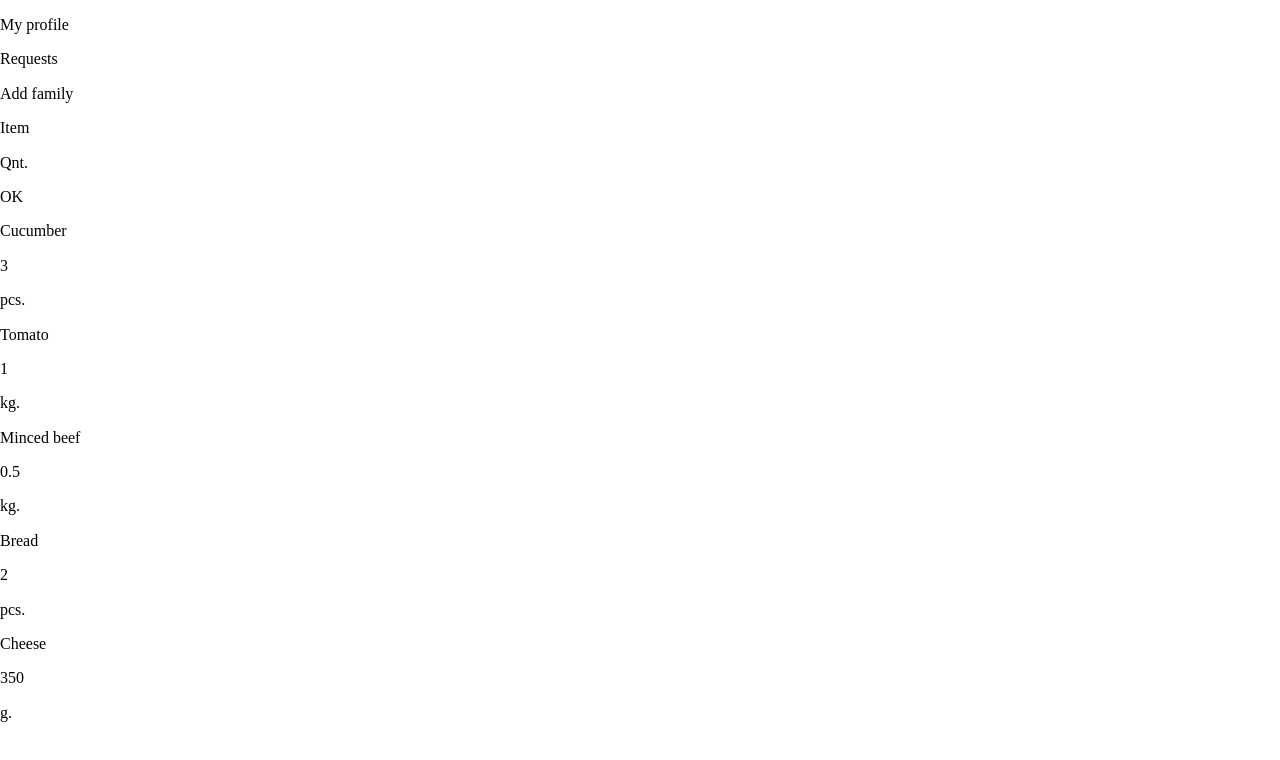
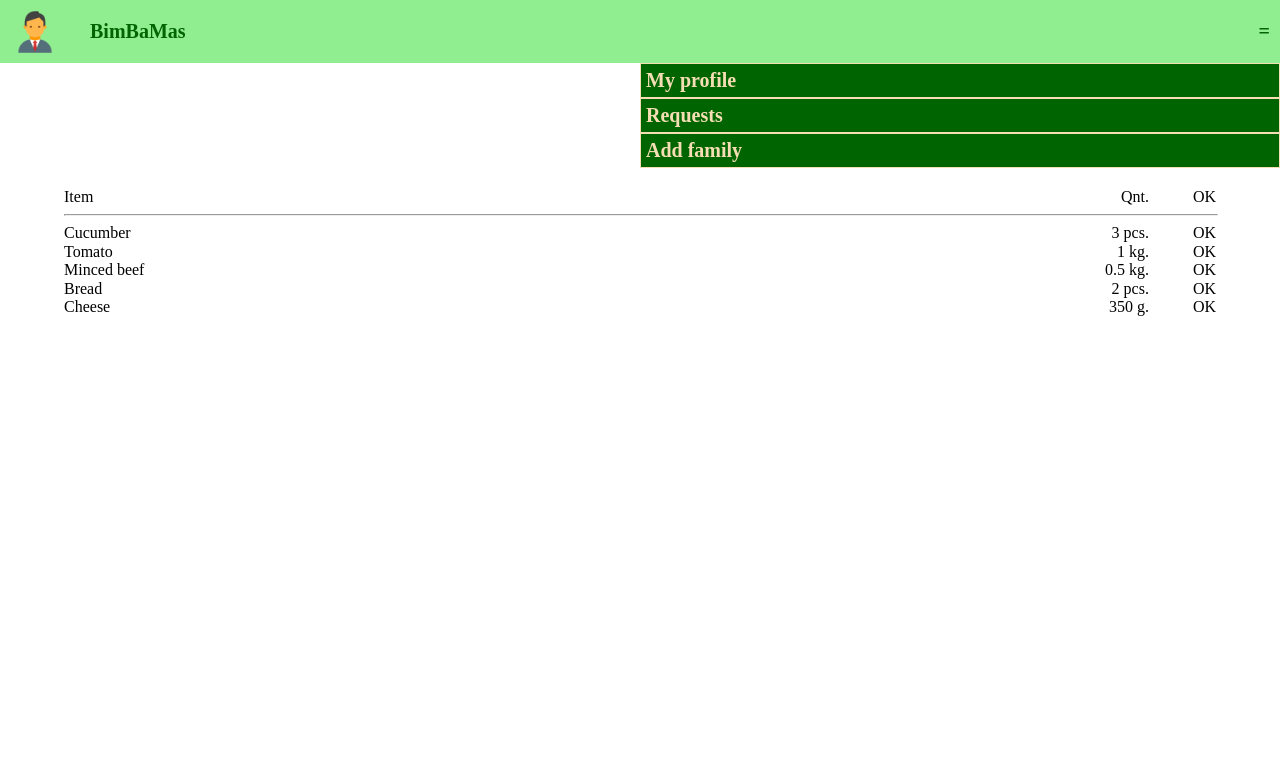
Before and after one commit to RaimondasDagilis/ShoppingCartFront, a plain HTML site: page index.html in a window 1280 px wide. Drawn offline with nearby package versions, Linux system fonts and the light colour scheme; files that its build step writes are made by us from their sources.

Commit message:
added some style

```diff
--- a/css/style.scss
+++ b/css/style.scss
@@ -0,0 +1,114 @@
+body {
+    width: 100%;
+    display: flex;
+    flex-direction: column;
+    align-items: center;
+    justify-self: center;
+    align-self: center;
+
+    #navigation {
+        width: 100%;
+        display: flex;
+        flex-direction: row;
+        align-items: center;
+        margin: 0px;
+        padding: 0px;
+        background-color: lightgreen;
+
+        #logo {
+            height: 50px;
+        }
+
+        div {
+            width: 50%;
+            display: flex;
+            flex-direction: row;
+            align-items: center;
+            gap: 10px;
+
+            p {
+                font-size: 20px;
+                font-weight: bolder;
+                color: darkgreen
+            }
+
+            p,
+            img {
+                padding: 0px 10px 0px 10px;
+            }
+        }
+
+        #navigation-left {
+            justify-content: left;
+        }
+
+        #navigation-right {
+            justify-content: right;
+        }
+    }
+
+    #menu {
+        // display: none;
+        background-color: darkgreen;
+        width: 50%;
+        align-self: flex-end;
+
+        p {
+            font-size: 20px;
+            font-weight: bold;
+            color: wheat;
+            border: 1px solid wheat;
+            margin: 0px;
+            padding: 5px;
+        }
+    }
+
+    #list {
+        display: flex;
+        flex-direction: column;
+        width: 90%;
+        padding-top: 20px;
+
+        hr {
+            width: 100%;
+        }
+
+        p {
+            margin: 0px;
+        }
+
+        .item {
+            width: 75%;
+            text-align: left;
+        }
+
+        .qnt {
+            width: 20%;
+            text-align: right;
+            padding-right: 10px;
+
+        }
+
+        .check {
+            width: 5%;
+            text-align: right;
+        }
+
+        #list-labels {
+            display: flex;
+            flex-direction: row;
+        }
+
+        #list-items {
+            display: flex;
+            flex-direction: column;
+
+            .item-container {
+                display: flex;
+                flex-direction: row;
+
+
+            }
+        }
+    }
+}
--- a/index.html
+++ b/index.html
@@ -16,8 +16,14 @@
   <body>
     <!-- TOP SECTION -->
     <section id="navigation">
-      <div id="navigation-left"></div>
-      <div id="navigation-right"></div>
+      <div id="navigation-left">
+        <img src="img/logo.png" id="logo" alt="avatar" />
+        <p id="nickname">BimBaMas</p>
+      </div>
+      <div id="navigation-right">
+        <!-- MENU JUOSTELES FIX!!! -->
+        <p>=</p>
+      </div>
     </section>
     <!-- MENU -->
     <section id="menu">
@@ -28,35 +34,36 @@
     <!-- LIST SECTION -->
     <section id="list">
       <div id="list-labels">
-        <p>Item</p>
-        <p>Qnt.</p>
-        <p>OK</p>
+        <p class="item">Item</p>
+        <p class="qnt">Qnt.</p>
+        <p class="check">OK</p>
       </div>
+      <hr />
       <div id="list-items">
         <div class="item-container">
-          <p>Cucumber</p>
-          <p>3</p>
-          <p>pcs.</p>
+          <p class="item">Cucumber</p>
+          <p class="qnt">3 pcs.</p>
+          <p class="check">OK</p>
         </div>
         <div class="item-container">
-          <p>Tomato</p>
-          <p>1</p>
-          <p>kg.</p>
+          <p class="item">Tomato</p>
+          <p class="qnt">1 kg.</p>
+          <p class="check">OK</p>
         </div>
         <div class="item-container">
-          <p>Minced beef</p>
-          <p>0.5</p>
-          <p>kg.</p>
+          <p class="item">Minced beef</p>
+          <p class="qnt">0.5 kg.</p>
+          <p class="check">OK</p>
         </div>
         <div class="item-container">
-          <p>Bread</p>
-          <p>2</p>
-          <p>pcs.</p>
+          <p class="item">Bread</p>
+          <p class="qnt">2 pcs.</p>
+          <p class="check">OK</p>
         </div>
         <div class="item-container">
-          <p>Cheese</p>
-          <p>350</p>
-          <p>g.</p>
+          <p class="item">Cheese</p>
+          <p class="qnt">350 g.</p>
+          <p class="check">OK</p>
         </div>
       </div>
     </section>
```
Also changed, not shown: css/style.css (added), img/logo.png (added), 1 other file.
